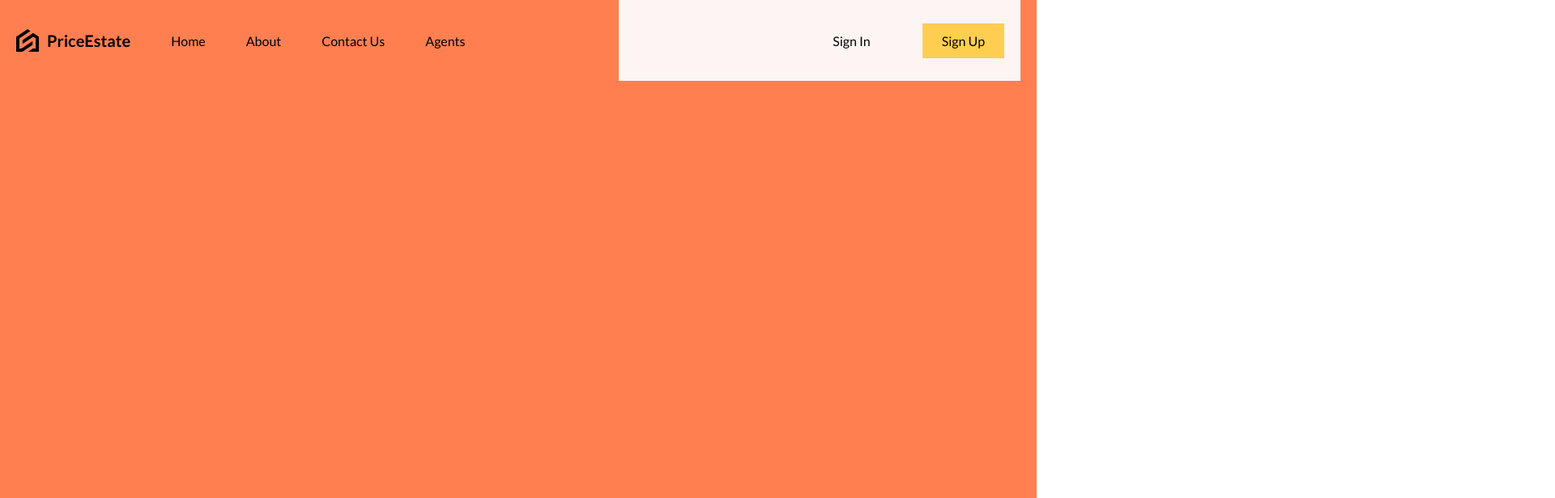
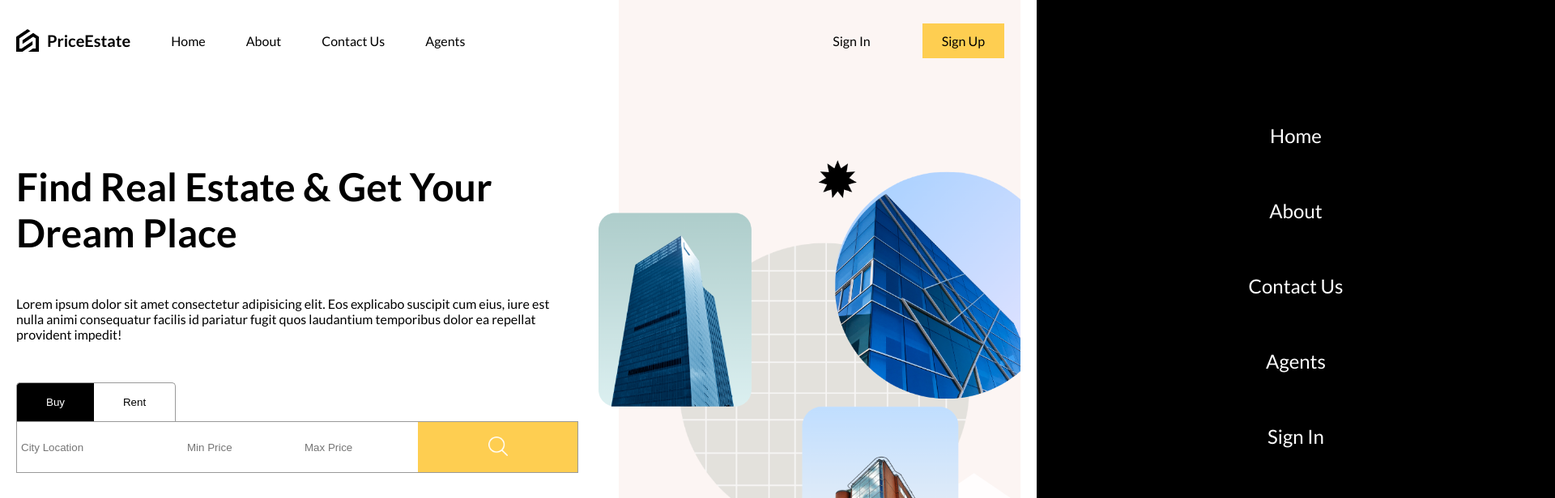
Before and after one commit to Prince-973/Home_Rental_WebApp, a React (Vite) app in the folder client/: page / in a window 1280 px wide. Shown: the top 616 px of the page at 81% size, 1920 px wide, since content can reach past the window. Built offline with nearby package versions, Linux system fonts and the light colour scheme.

Commit message:
create serachbar and complete the home page

```diff
--- a/client/src/App.jsx
+++ b/client/src/App.jsx
@@ -1,10 +1,16 @@
 import Navbar from "./components/navbar/Navbar";
 import "./layout.scss";
+import Homepage from "./routes/Homepage";
 
 function App() {
   return (
     <div className="layout">
-      <Navbar />
+      <div className="navbar">
+        <Navbar />
+      </div>
+      <div className="content">
+        <Homepage />
+      </div>
     </div>
   );
 }
--- a/client/src/components/navbar/Navbar.jsx
+++ b/client/src/components/navbar/Navbar.jsx
@@ -1,5 +1,7 @@
+import { useState } from "react";
 import "./Navbar.scss";
 function Navbar() {
+  const [open, setOpen] = useState(false);
   return (
     <nav>
       <div className="left">
@@ -17,6 +19,21 @@
         <a href="" className="register">
           Sign Up
         </a>
+        <div className="menuIcon">
+          <img
+            src="/menu.png"
+            alt=""
+            onClick={() => setOpen((prev) => !prev)}
+          />
+        </div>
+        <div className={open ? "menu active" : "menu"}>
+          <a href="/">Home</a>
+          <a href="/">About</a>
+          <a href="">Contact Us</a>
+          <a href="">Agents</a>
+          <a href="">Sign In</a>
+          <a href="">Sign Up</a>
+        </div>
       </div>
     </nav>
   );
--- a/client/src/components/navbar/Navbar.scss
+++ b/client/src/components/navbar/Navbar.scss
@@ -1,47 +1,52 @@
-@import '../../responsive.scss';
+@import "../../responsive.scss";
 
-nav{
+nav {
+  height: 100px;
   display: flex;
   justify-content: space-between;
-    height: 100px;
   align-items: center;
 
-    a{
+  a {
     transition: all 0.4s ease;
 
-        @include sm{
+    @include sm {
       display: none;
     }
-        &:hover{
+
+    &:hover {
       scale: 1.05;
     }
   }
 
-    .left{
+  .left {
     flex: 3;
     display: flex;
     align-items: center;
     gap: 50px;
 
-      .logo{
+    .logo {
       font-weight: bold;
       font-size: 20px;
       display: flex;
       align-items: center;
       gap: 10px;
 
-        img{
+      img {
         width: 28px;
       }
-        span{
-            @include md{
+
+      span {
+        @include md {
           display: none;
+        }
+
+        @include sm {
+          display: initial;
         }
       }
     }
   }
-
-    .right{
+  .right {
     flex: 2;
     display: flex;
     align-items: center;
@@ -49,12 +54,100 @@
     background-color: #fcf5f3;
     height: 100%;
 
-      a{
+    @include md {
+      background-color: transparent;
+    }
+
+    a {
       padding: 12px 24px;
       margin: 20px;
     }
-      .register{
-        background-color:#fece51 ;
+
+    .user {
+      display: flex;
+      align-items: center;
+      font-weight: bold;
+
+      img {
+        width: 40px;
+        height: 40px;
+        border-radius: 50%;
+        object-fit: cover;
+        margin-right: 20px;
+      }
+
+      span {
+        @include sm {
+          display: none;
+        }
+      }
+
+      .profile {
+        padding: 12px 24px;
+        background-color: #fece51;
+        cursor: pointer;
+        border: none;
+        position: relative;
+
+        .notification {
+          position: absolute;
+          top: -8px;
+          right: -8px;
+          background-color: red;
+          color: white;
+          border-radius: 50%;
+          width: 26px;
+          height: 26px;
+          display: flex;
+          align-items: center;
+          justify-content: center;
         }
       }
     }
+
+    .register {
+      background-color: #fece51;
+    }
+
+    .menuIcon {
+      display: none;
+      z-index: 999;
+
+      img {
+        width: 36px;
+        height: 36px;
+        cursor: pointer;
+      }
+
+      @include sm {
+        display: inline;
+      }
+    }
+
+    .menu {
+      position: absolute;
+      top: 0;
+      right: -50%;
+      background-color: black;
+      color: white;
+      height: 100vh;
+      width: 50%;
+      transition: all 1s ease;
+      display: flex;
+      flex-direction: column;
+      align-items: center;
+      justify-content: center;
+      font-size: 24px;
+
+      &.active {
+        right: 0;
+      }
+
+      @include sm {
+        a {
+          display: initial;
+        }
+      }
+    }
+  }
+}
--- /dev/null
+++ b/client/src/components/searchbar/SearchBar.jsx
@@ -0,0 +1,58 @@
+import { useState } from "react";
+import "./SearchBar.scss";
+
+const types = ["buy", "rent"];
+
+function SearchBar() {
+  const [query, setQuery] = useState({
+    type: "buy",
+    location: "",
+    minPrice: 0,
+    maxPrice: 0,
+  });
+  const switchType = (value) => {
+    setQuery((prev) => ({
+      ...prev,
+      type: value,
+    }));
+  };
+  return (
+    <div className="searchBar">
+      <div className="type">
+        {types.map((type) => {
+          return (
+            <button
+              key={type}
+              onClick={() => switchType(type)}
+              className={query.type === type ? "active" : ""}
+            >
+              {type}
+            </button>
+          );
+        })}
+      </div>
+      <form>
+        <input type="text" name="location" placeholder="City Location" />
+        <input
+          type="number"
+          name="minPrice"
+          min={0}
+          max={10000000}
+          placeholder="Min Price"
+        />
+        <input
+          type="number"
+          name="maxPrice"
+          min={0}
+          max={10000000}
+          placeholder="Max Price"
+        />
+        <button>
+          <img src="/search.png" alt="" />
+        </button>
+      </form>
+    </div>
+  );
+}
+
+export default SearchBar;
--- /dev/null
+++ b/client/src/components/searchbar/SearchBar.scss
@@ -0,0 +1,89 @@
+@import "../../responsive.scss";
+
+.searchBar {
+  .type {
+    button {
+      padding: 16px 36px;
+      border: 1px solid #999;
+      border-bottom: none;
+      cursor: pointer;
+      background-color: white;
+      text-transform: capitalize;
+
+      &.active {
+        background-color: black;
+        color: white;
+      }
+
+      &:first-child {
+        border-top-left-radius: 5px;
+        border-right: none;
+      }
+      &:last-child {
+        border-top-right-radius: 5px;
+        border-left: none;
+      }
+    }
+  }
+
+  form {
+    border: 1px solid #999;
+    display: flex;
+    justify-content: space-between;
+    height: 64px;
+    gap: 5px;
+
+    @include sm {
+      flex-direction: column;
+      border: none;
+    }
+
+    input {
+      border: none;
+      padding: 0px 10px;
+      width: 200px;
+
+      @include lg {
+        padding: 0px 5px;
+
+        &:nth-child(2),
+        &:nth-child(3) {
+          width: 140px;
+        }
+      }
+      @include md {
+        width: 200px;
+        &:nth-child(2),
+        &:nth-child(3) {
+          width: 200px;
+        }
+      }
+
+      @include sm {
+        width: auto;
+        &:nth-child(2),
+        &:nth-child(3) {
+          width: auto;
+        }
+        padding: 20px;
+        border: 1px solid #999;
+      }
+    }
+
+    button {
+      border: none;
+      cursor: pointer;
+      background-color: #fece51;
+      flex: 1;
+
+      @include sm {
+        padding: 10px;
+      }
+
+      img {
+        width: 24px;
+        height: 24px;
+      }
+    }
+  }
+}
--- a/client/src/layout.scss
+++ b/client/src/layout.scss
@@ -1,23 +1,30 @@
 @import "./responsive.scss";
 
-.layout{
+.layout {
   height: 100vh;
   max-width: 1366px;
   margin-left: auto;
   margin-right: auto;
   padding-left: 20px;
   padding-right: 20px;
+  display: flex;
+  flex-direction: column;
 
-@include lg{
-   background-color: coral;
+  @include lg {
+    //  background-color: coral;
     max-width: 1280px;
   }
-@include md{
-   background-color: cornflowerblue;
+  @include md {
+    //  background-color: cornflowerblue;
     max-width: 768px;
   }
- @include sm{
-    background-color: red;
-    max-width: 640px; ;
+  @include sm {
+    //  background-color: red;
+    max-width: 640px;
+  }
+
+  .content {
+    //  background-color: rebeccapurple;
+    flex: 1;
   }
 }
--- /dev/null
+++ b/client/src/routes/Homepage.jsx
@@ -0,0 +1,40 @@
+import SearchBar from "../components/searchbar/SearchBar";
+import "./Homepage.scss";
+
+function HomePage() {
+  return (
+    <div className="homePage">
+      <div className="textContainer">
+        <div className="wrapper">
+          <h1 className="title">Find Real Estate & Get Your Dream Place</h1>
+          <p>
+            Lorem ipsum dolor sit amet consectetur adipisicing elit. Eos
+            explicabo suscipit cum eius, iure est nulla animi consequatur
+            facilis id pariatur fugit quos laudantium temporibus dolor ea
+            repellat provident impedit!
+          </p>
+          <SearchBar />
+          <div className="boxes">
+            <div className="box">
+              <h1>16+</h1>
+              <h2>Years of Experience</h2>
+            </div>
+            <div className="box">
+              <h1>200</h1>
+              <h2>Award Gained</h2>
+            </div>
+            <div className="box">
+              <h1>2000+</h1>
+              <h2>Property Ready</h2>
+            </div>
+          </div>
+        </div>
+      </div>
+      <div className="imgContainer">
+        <img src="/bg.png" alt="" />
+      </div>
+    </div>
+  );
+}
+
+export default HomePage;
--- /dev/null
+++ b/client/src/routes/Homepage.scss
@@ -0,0 +1,83 @@
+@import "../responsive.scss";
+
+.homePage {
+  display: flex;
+  height: 100%;
+
+  .textContainer {
+    flex: 3;
+
+    .wrapper {
+      padding-right: 100px;
+      display: flex;
+      flex-direction: column;
+      justify-content: center;
+      gap: 50px;
+      height: 100%;
+
+      @include lg {
+        padding-right: 50px;
+      }
+
+      @include md {
+        padding: 0;
+      }
+
+      @include sm {
+        justify-content: flex-start;
+      }
+
+      .title {
+        font-size: 64px;
+
+        @include lg {
+          font-size: 48px;
+        }
+      }
+
+      .boxes {
+        display: flex;
+        justify-content: space-between;
+
+        @include sm {
+          display: none;
+        }
+
+        h1 {
+          font-size: 36px;
+
+          @include lg {
+            font-size: 32px;
+          }
+        }
+
+        h2 {
+          font-size: 20px;
+          font-weight: 300;
+        }
+      }
+    }
+  }
+
+  .imgContainer {
+    flex: 2;
+    background-color: #fcf5f3;
+    position: relative;
+    display: flex;
+    align-items: center;
+
+    @include md {
+      display: none;
+    }
+
+    img {
+      width: 115%;
+      position: absolute;
+      right: 0;
+
+      @include lg {
+        width: 105%;
+      }
+    }
+  }
+}
```
Lines whose indentation alone changed are shown as unchanged.
